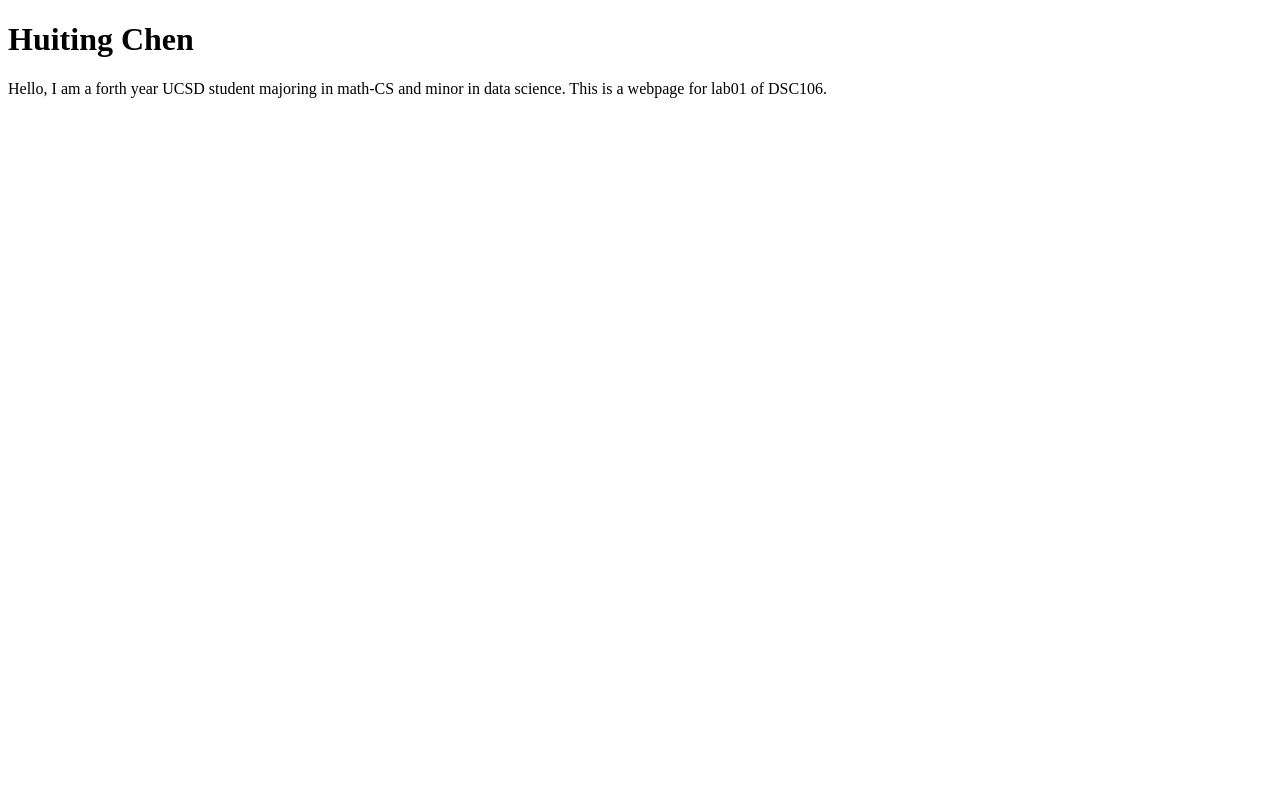
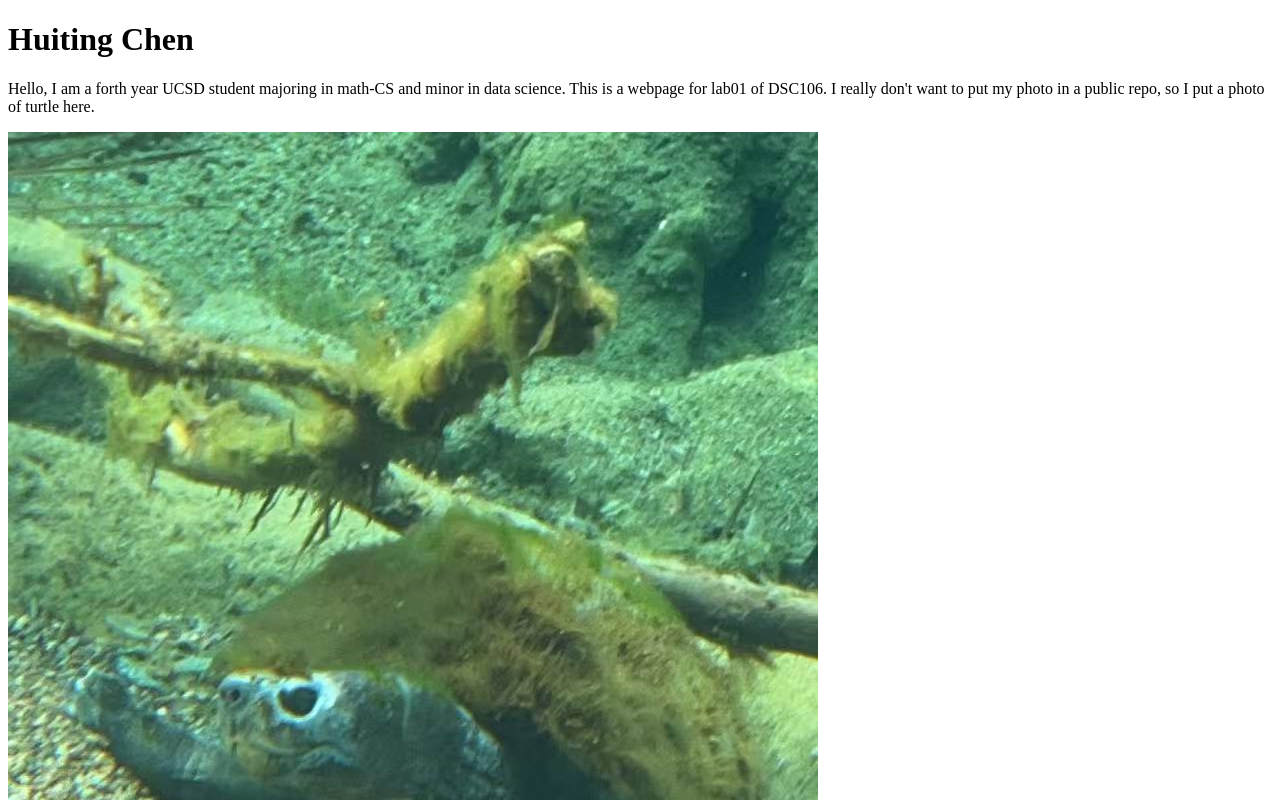
Before and after one commit to AvailableUsernameA/DSC106_lab01, a plain HTML site: page index.html in a window 1280 px wide. Shown: the top 800 px of the page. Drawn offline with Linux system fonts and the light colour scheme.

Commit message:
add photo 'turtle'
add photo 'turtle'

```diff
--- a/index.html
+++ b/index.html
@@ -7,6 +7,9 @@
 </head>
 <body>
     <h1>Huiting Chen</h1>
-    <p>Hello, I am a forth year UCSD student majoring in math-CS and minor in data science. This is a webpage for lab01 of DSC106.</p>
+    <p>Hello, I am a forth year UCSD student majoring in math-CS and minor in data science. This is a webpage for lab01 of DSC106.
+        I really don't want to put my photo in a public repo, so I put a photo of turtle here.
+    </p>
+    <img src="images/turtle.jpeg" alt="a turtle I saw in San Diego zoo">
 </body>
 </html>
```
Also changed, not shown: images/turtle.jpeg (added).
